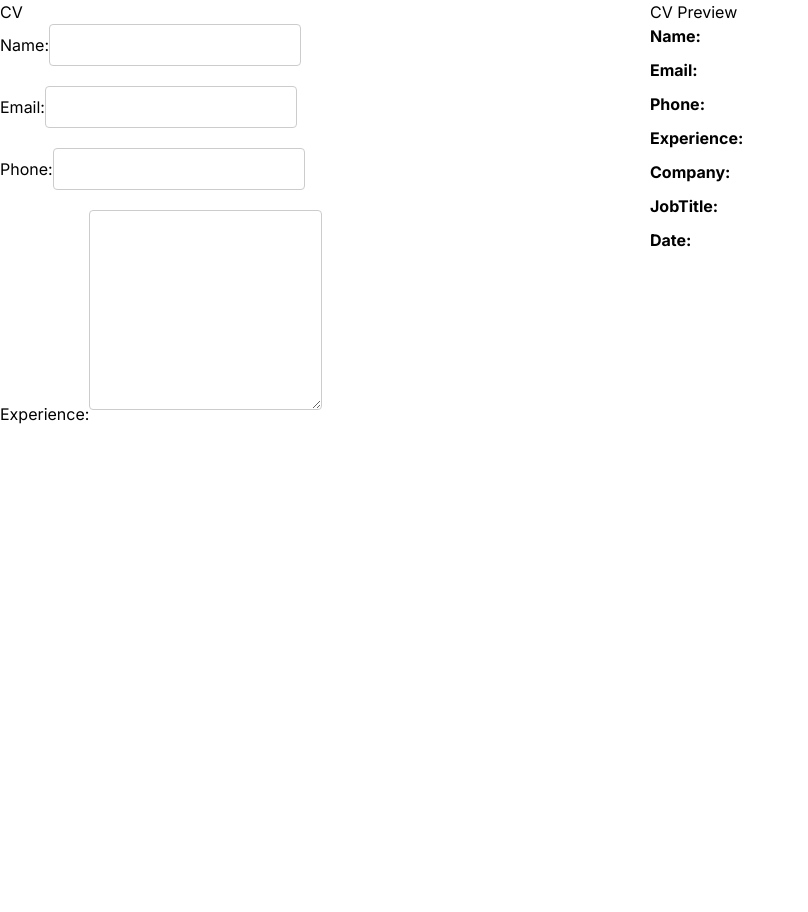
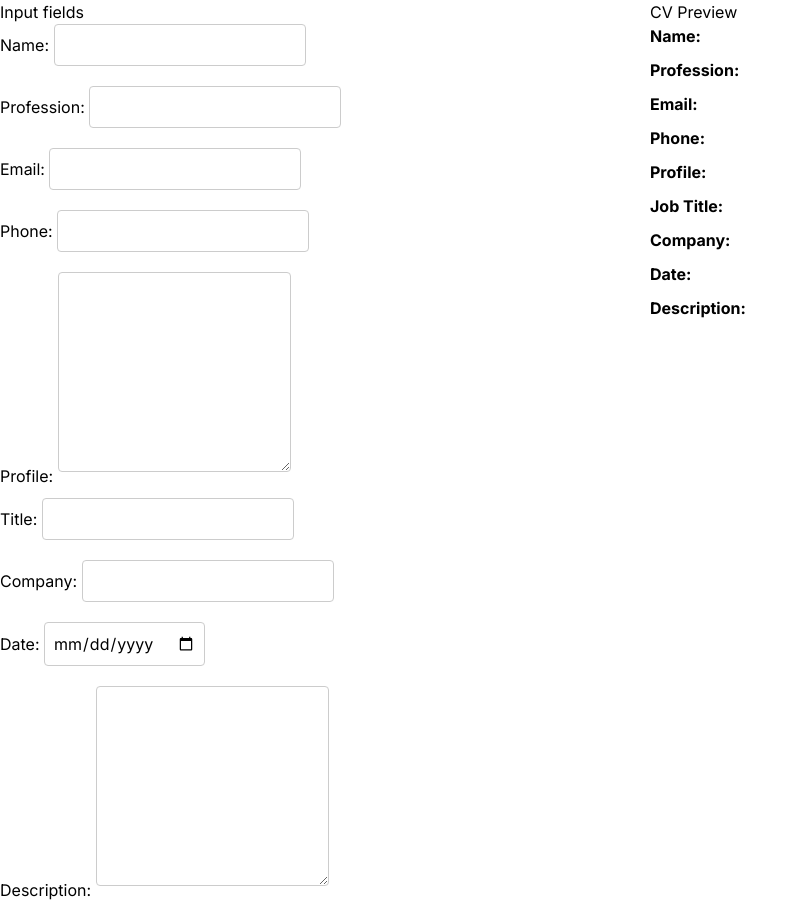
Before and after one commit to azemitis/react, a Next.js app: page / in a window 1280 px wide. Shown: the whole page, without its empty margins (0-808 px from the left). Before the commit the page ends 800 px from the top, so only its background shows below. Built offline with nearby package versions, Linux system fonts and the light colour scheme.

Commit message:
Main fields

```diff
--- a/app/page.tsx
+++ b/app/page.tsx
@@ -1,18 +1,25 @@
 "use client";
 
-import { useState, ChangeEvent } from "react";
+import {useState, ChangeEvent} from "react";
 
+// noinspection JSUnusedGlobalSymbols
 export default function Home() {
     const [name, setName] = useState("");
+    const [profession, setProfession] = useState("");
     const [email, setEmail] = useState("");
     const [phone, setPhone] = useState("");
-    const [experience, setExperience] = useState("");
+    const [profile, setProfile] = useState("");
     const [company, setCompany] = useState("");
     const [jobTitle, setJobTitle] = useState("");
     const [date, setDate] = useState("");
+    const [description, setDescription] = useState("");
 
     const handleNameChange = (event: ChangeEvent<HTMLInputElement>) => {
         setName(event.target.value);
+    };
+
+    const handleProfessionChange = (event: ChangeEvent<HTMLInputElement>) => {
+        setProfession(event.target.value);
     };
 
     const handleEmailChange = (event: ChangeEvent<HTMLInputElement>) => {
@@ -23,28 +30,34 @@ export default function Home() {
         setPhone(event.target.value);
     };
 
-    const handleExperienceChange = (event: ChangeEvent<HTMLTextAreaElement>) => {
-        setExperience(event.target.value);
+    const handleProfileChange = (event: ChangeEvent<HTMLTextAreaElement>) => {
+        setProfile(event.target.value);
     };
 
-    const handleCompanyChange = (event: ChangeEvent<HTMLTextAreaElement>) => {
+    const handleCompanyChange = (event: ChangeEvent<HTMLInputElement>) => {
         setCompany(event.target.value);
     };
 
-    const handleJobTitleChange = (event: ChangeEvent<HTMLTextAreaElement>) => {
+    const handleJobTitleChange = (event: ChangeEvent<HTMLInputElement>) => {
         setJobTitle(event.target.value);
     };
 
-    const handleDateChange = (event: ChangeEvent<HTMLTextAreaElement>) => {
+    const handleDateChange = (event: ChangeEvent<HTMLInputElement>) => {
         setDate(event.target.value);
     };
 
+    const handleDescriptionChange = (event: ChangeEvent<HTMLTextAreaElement>) => {
+        setDescription(event.target.value);
+    };
+
     return (
-        <div style={{ display: "flex" }}>
-            <div style={{ flex: 1 }}>
-                <h2>CV</h2>
-                <div style={{ marginBottom: "10px" }}>
-                    <label htmlFor="nameInput">Name:</label>
+        <div style={{display: "flex"}}>
+            <div style={{flex: 1}}>
+                <h2>Input fields</h2>
+
+                {/*Input section*/}
+                <div style={{marginBottom: "10px"}}>
+                    <label htmlFor="nameInput">Name: </label>
                     <input
                         type="text"
                         id="nameInput"
@@ -59,8 +72,26 @@ export default function Home() {
                         }}
                     />
                 </div>
-                <div style={{ marginBottom: "10px" }}>
-                    <label htmlFor="emailInput">Email:</label>
+
+                <div style={{marginBottom: "10px"}}>
+                    <label htmlFor="professionInput">Profession: </label>
+                    <input
+                        type="text"
+                        id="professionInput"
+                        value={profession}
+                        onChange={handleProfessionChange}
+                        style={{
+                            padding: "8px",
+                            border: "1px solid #ccc",
+                            borderRadius: "4px",
+                            fontSize: "16px",
+                            marginBottom: "10px"
+                        }}
+                    />
+                </div>
+
+                <div style={{marginBottom: "10px"}}>
+                    <label htmlFor="emailInput">Email: </label>
                     <input
                         type="email"
                         id="emailInput"
@@ -75,8 +106,9 @@ export default function Home() {
                         }}
                     />
                 </div>
-                <div style={{ marginBottom: "10px" }}>
-                    <label htmlFor="phoneInput">Phone:</label>
+
+                <div style={{marginBottom: "10px"}}>
+                    <label htmlFor="phoneInput">Phone: </label>
                     <input
                         type="tel"
                         id="phoneInput"
@@ -91,12 +123,81 @@ export default function Home() {
                         }}
                     />
                 </div>
-                <div style={{ marginBottom: "10px" }}>
-                    <label htmlFor="experienceInput">Experience:</label>
+
+                <div style={{marginBottom: "10px"}}>
+                    <label htmlFor="experienceInput">Profile: </label>
                     <textarea
-                        id="experienceInput"
-                        value={experience}
-                        onChange={handleExperienceChange}
+                        id="profileInput"
+                        value={profile}
+                        onChange={handleProfileChange}
+                        style={{
+                            padding: "8px",
+                            border: "1px solid #ccc",
+                            borderRadius: "4px",
+                            fontSize: "16px",
+                            marginBottom: "10px",
+                            height: "200px"
+                        }}
+                    />
+                </div>
+
+                <div style={{marginBottom: "10px"}}>
+                    <label htmlFor="jobTitleInput">Title: </label>
+                    <input
+                        type="title"
+                        id="titleInput"
+                        value={jobTitle}
+                        onChange={handleJobTitleChange}
+                        style={{
+                            padding: "8px",
+                            border: "1px solid #ccc",
+                            borderRadius: "4px",
+                            fontSize: "16px",
+                            marginBottom: "10px"
+                        }}
+                    />
+                </div>
+
+                <div style={{marginBottom: "10px"}}>
+                    <label htmlFor="companyInput">Company: </label>
+                    <input
+                        type="company"
+                        id="companyInput"
+                        value={company}
+                        onChange={handleCompanyChange}
+                        style={{
+                            padding: "8px",
+                            border: "1px solid #ccc",
+                            borderRadius: "4px",
+                            fontSize: "16px",
+                            marginBottom: "10px"
+                        }}
+                    />
+                </div>
+
+                <div style={{marginBottom: "10px"}}>
+                    <label htmlFor="dateInput">Date: </label>
+                    <input
+                        type="date"
+                        id="dateInput"
+                        value={date}
+                        onChange={handleDateChange}
+                        style={{
+                            padding: "8px",
+                            border: "1px solid #ccc",
+                            borderRadius: "4px",
+                            fontSize: "16px",
+                            marginBottom: "10px"
+                        }}
+                    />
+                </div>
+
+                <div style={{marginBottom: "10px"}}>
+                    <label htmlFor="experienceInput">Description: </label>
+                    <textarea
+                        id="descriptionInput"
+                        value={description}
+                        onChange={handleDescriptionChange}
                         style={{
                             padding: "8px",
                             border: "1px solid #ccc",
@@ -108,30 +209,39 @@ export default function Home() {
                     />
                 </div>
             </div>
-            <div style={{ flex: 1, marginLeft: "20px" }}>
+
+            {/*Display input*/}
+            <div style={{flex: 1, marginLeft: "20px"}}>
                 <h2>CV Preview</h2>
-                <div style={{ marginBottom: "10px" }}>
+                <div style={{marginBottom: "10px"}}>
                     <strong>Name:</strong> {name}
                 </div>
-                <div style={{ marginBottom: "10px" }}>
+                <div style={{marginBottom: "10px"}}>
+                    <strong>Profession:</strong> {profession}
+                </div>
+                <div style={{marginBottom: "10px"}}>
                     <strong>Email:</strong> {email}
                 </div>
-                <div style={{ marginBottom: "10px" }}>
+                <div style={{marginBottom: "10px"}}>
                     <strong>Phone:</strong> {phone}
                 </div>
-                <div style={{ marginBottom: "10px" }}>
-                    <strong>Experience:</strong> {experience}
+                <div style={{marginBottom: "10px"}}>
+                    <strong>Profile:</strong> {profile}
                 </div>
-                <div style={{ marginBottom: "10px" }}>
-                    <strong>Company:</strong> {experience}
+                <div style={{marginBottom: "10px"}}>
+                    <strong>Job Title:</strong> {jobTitle}
                 </div>
-                <div style={{ marginBottom: "10px" }}>
-                    <strong>JobTitle:</strong> {experience}
+                <div style={{marginBottom: "10px"}}>
+                    <strong>Company:</strong> {company}
                 </div>
-                <div style={{ marginBottom: "10px" }}>
-                    <strong>Date:</strong> {experience}
+                <div style={{marginBottom: "10px"}}>
+                    <strong>Date:</strong> {date}
+                </div>
+                <div style={{marginBottom: "10px"}}>
+                    <strong>Description:</strong> {description}
                 </div>
             </div>
+
         </div>
     );
 }
```
